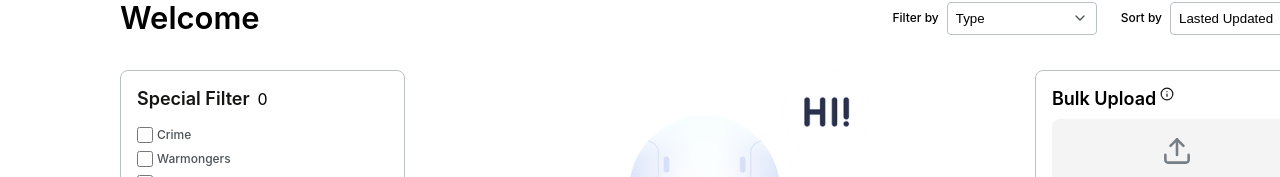
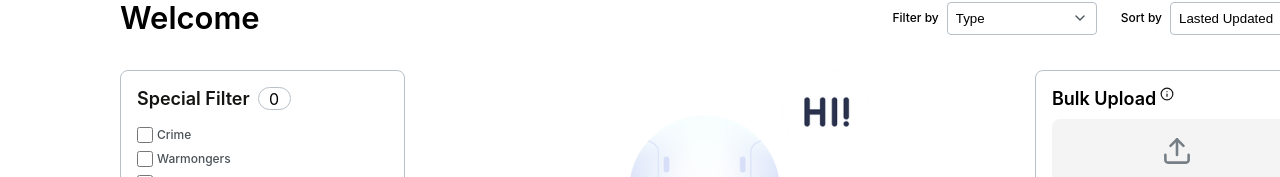
Before and after one commit to MagisterUnivers/deltaplata-searchwidget, a React (Create React App) app: page /home in a window 1280 px wide. Shown: the part 198-375 px from the top of the page. Built offline with nearby package versions, Linux system fonts and the light colour scheme.

Commit message:
FIX: Special filter q border

```diff
--- a/src/components/SpecialFilter/SpecialFilter.jsx
+++ b/src/components/SpecialFilter/SpecialFilter.jsx
@@ -40,7 +40,7 @@ export function SpecialFilter () {
     <div className='special-filter__container'>
       <div className='special-filter__title-container'>
         <h3 className='special-filter__title'>Special Filter</h3>
-        <p className='special-filter__title-amount'>{numberOfChecked}</p>
+        <span className='special-filter__title-amount__border'><p className='special-filter__title-amount'>{numberOfChecked}</p></span>
       </div>
       <div className='special-filter__checkbox-wrapper'>
         <ul className='special-filter__list'>
--- a/src/components/SpecialFilter/SpecialFilter.style.scss
+++ b/src/components/SpecialFilter/SpecialFilter.style.scss
@@ -136,3 +136,16 @@ cursor: pointer;
 	flex-direction: column;
 	gap: 8px;
 }
+
+.special-filter__title-amount__border {
+	display: flex;
+width: 33px;
+height: 23px;
+padding: 4px 8px;
+justify-content: center;
+align-items: center;
+flex-shrink: 0;
+
+border-radius: 50px;
+border: 1px solid var(--main-border-color);
+}
```
